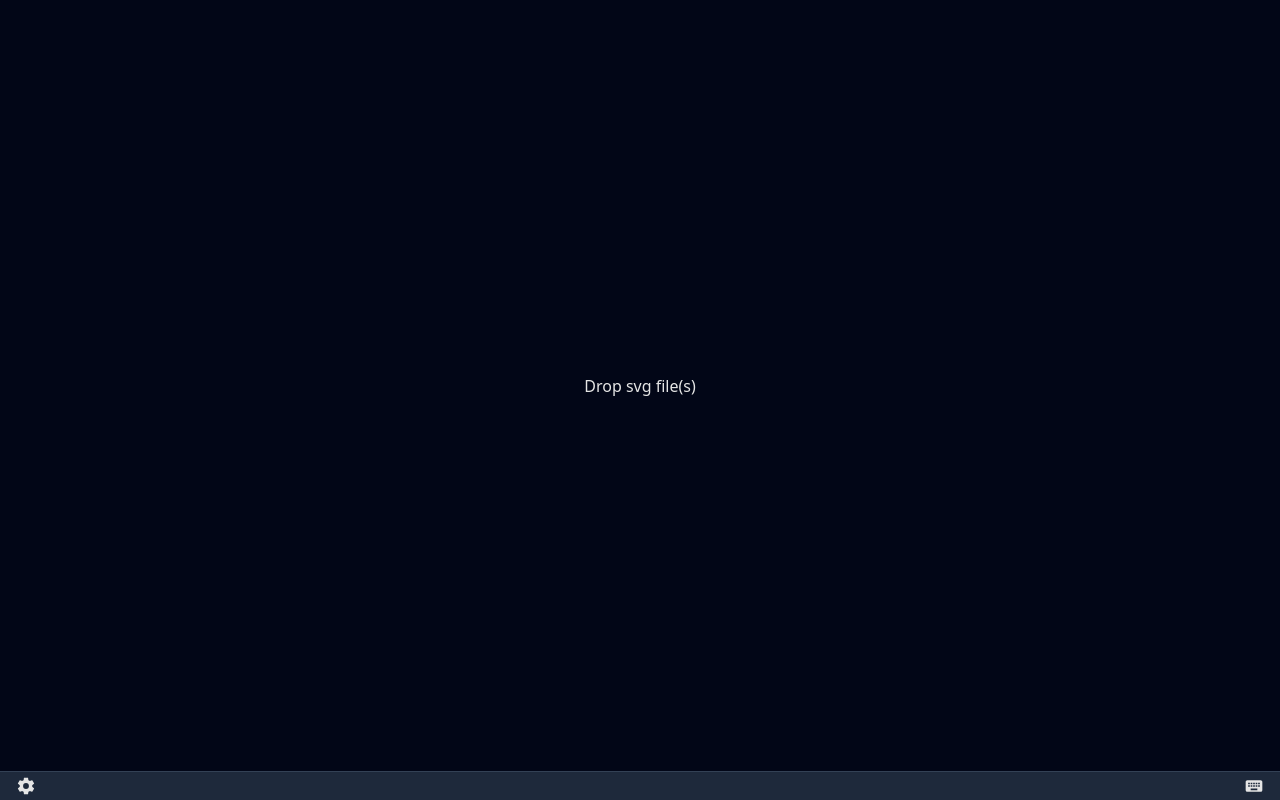
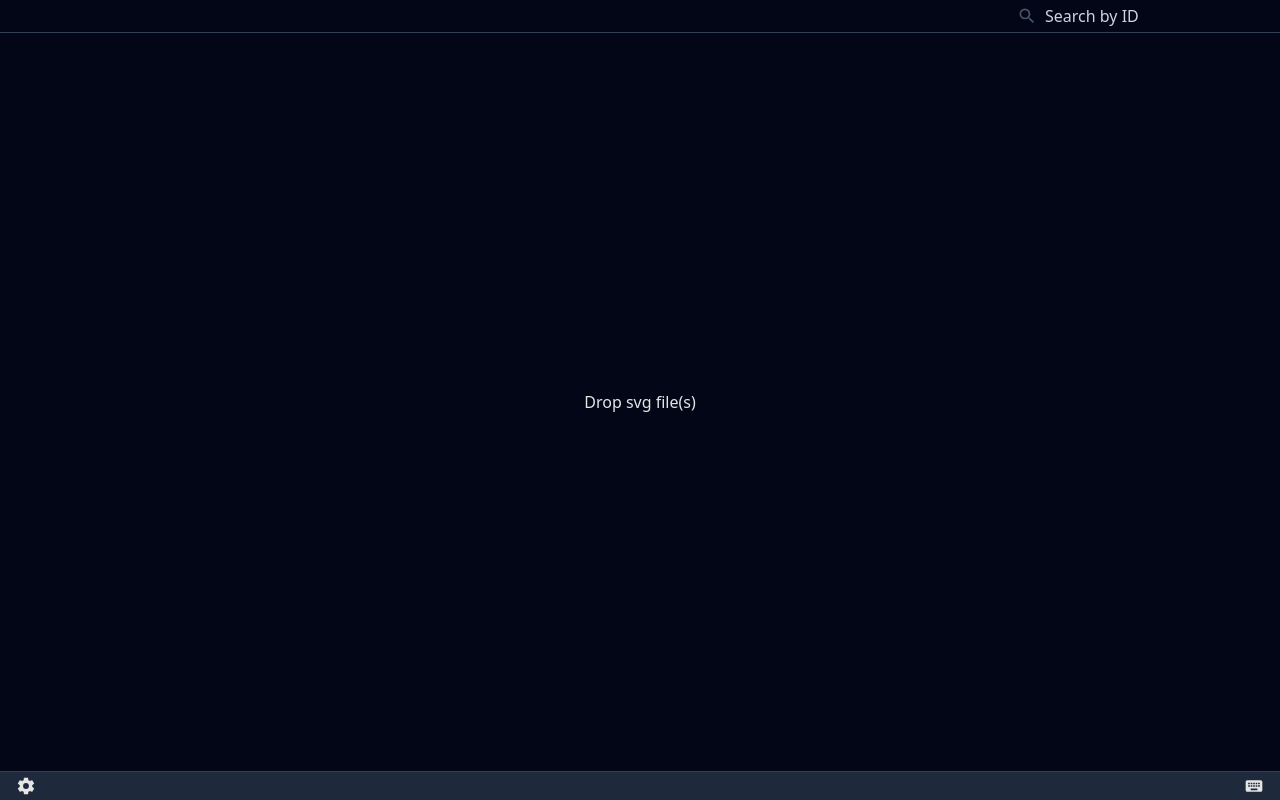
Before and after one commit to Bazooo/svg-sprite-maker, a Svelte app: page / in a window 1280 px wide. Built offline with nearby package versions, Linux system fonts and the light colour scheme.

Commit message:
add filter bar and add ability to search id

```diff
--- a/src/App.svelte
+++ b/src/App.svelte
@@ -12,6 +12,7 @@
     import Settings from './components/FooterWindows/Settings.svelte'
     import { handleShortcut } from './shortcuts'
     import Shortcuts from './components/FooterWindows/Shortcuts.svelte'
+    import FilterBar from './components/FilterBar/FilterBar.svelte'
 
     const setActiveSymbolId = (id: string) => () => {
         activeSymbolId.set(id)
@@ -47,6 +48,7 @@
         <FileHoverIndicator />
 
         <div class="flex grow flex-col">
+            <FilterBar />
             <main class="grow overflow-y-auto">
                 {#if !$sprite}
                     <div class="flex h-full w-full items-center justify-center">
--- /dev/null
+++ b/src/components/FilterBar/FilterBar.svelte
@@ -0,0 +1,23 @@
+<script lang="ts">
+    import { symbolIds } from '../../store'
+    import type { KeyboardEventHandler } from 'svelte/elements'
+    import { invoke } from '@tauri-apps/api'
+    import { mdiMagnify } from '@mdi/js'
+
+    const searchIds: KeyboardEventHandler<HTMLInputElement> = async (event) => {
+        const query = event.currentTarget.value
+
+        const ids = await invoke<string[]>('search_symbols_by_id', { query })
+        symbolIds.set(ids)
+    }
+</script>
+
+<aside class="flex justify-between gap-2 border-b border-slate-300 p-1 dark:border-slate-700">
+    <div></div>
+    <label class="flex items-center gap-2">
+        <svg class="h-5 w-5 fill-current text-slate-600" viewBox="0 0 24 24">
+            <path d={mdiMagnify} />
+        </svg>
+        <input type="text" class="bg-transparent placeholder-slate-300 outline-0" placeholder="Search by ID" on:input={searchIds} />
+    </label>
+</aside>
```
Also changed, not shown: 1 other file (tests, documents, lock files or other folders).
